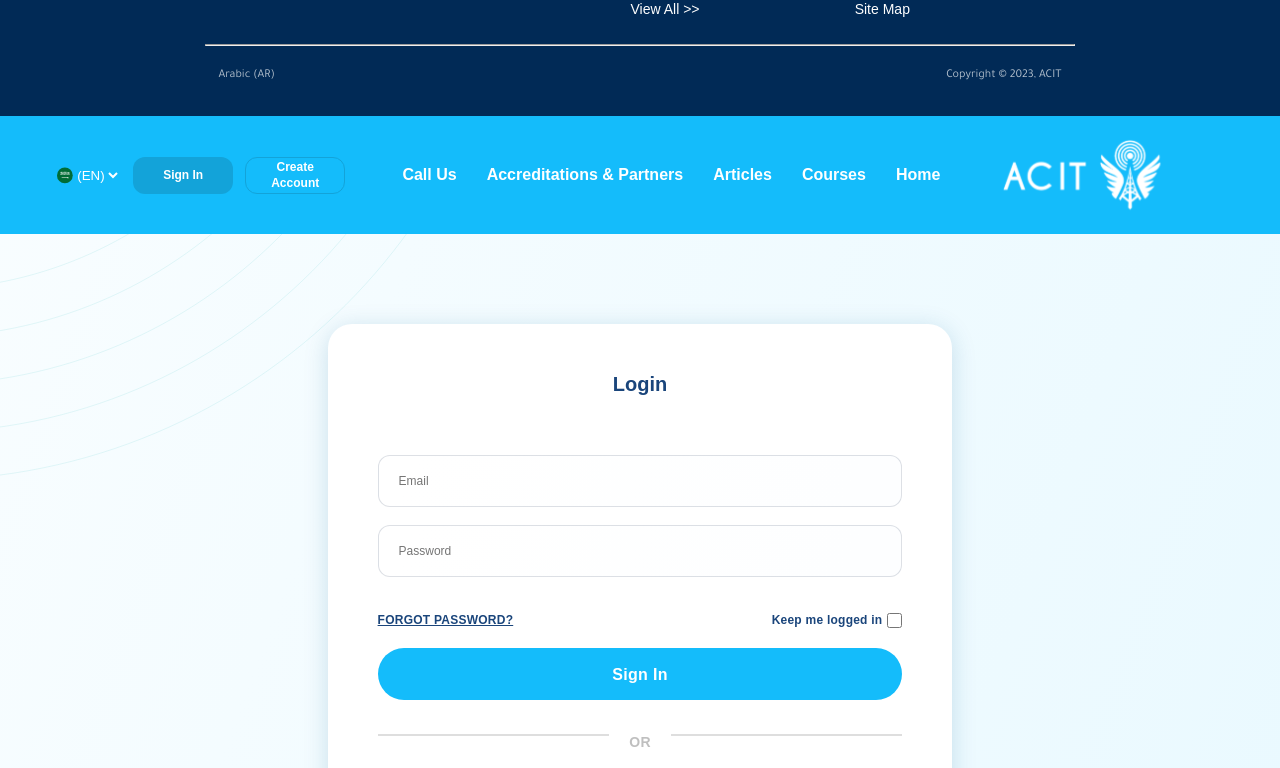
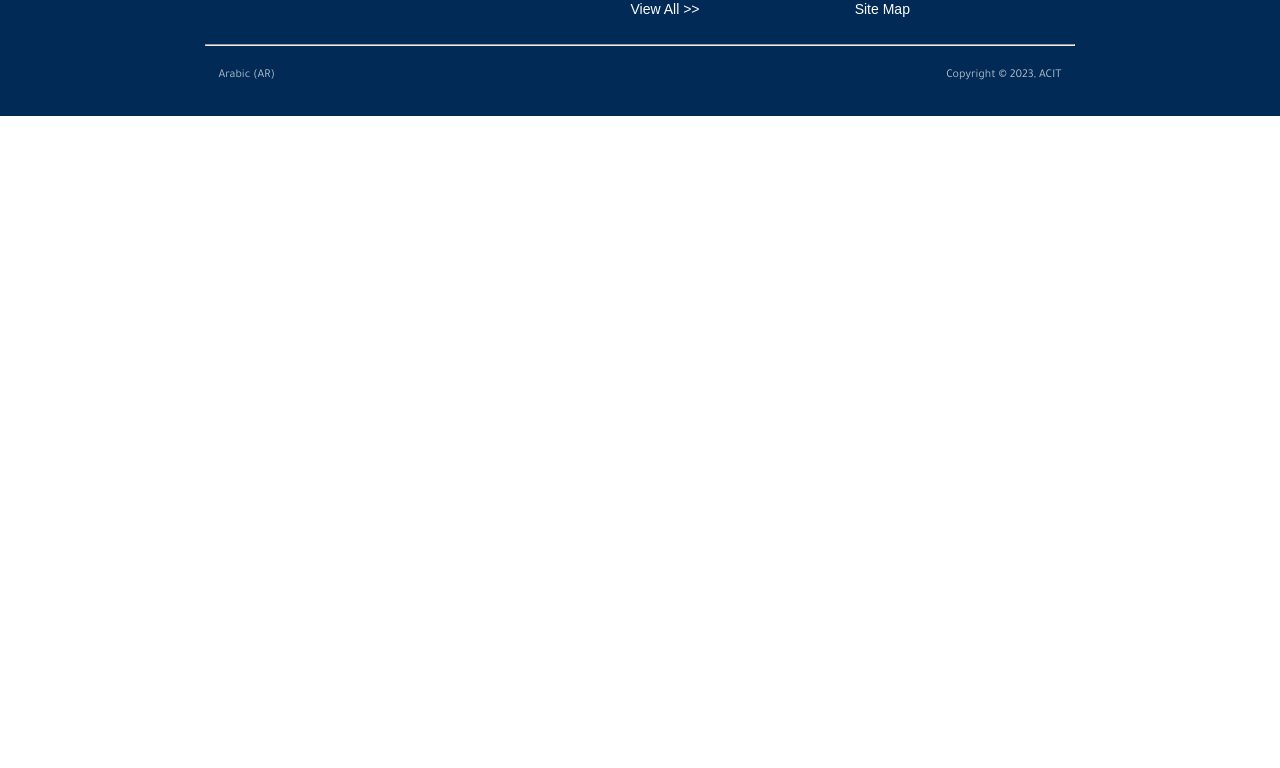
Before and after one commit to sant-c137/acit-frontend, a React (Vite) app: page / in a window 1280 px wide. Shown: the part 5194-5962 px from the top of the page. After the commit the page ends 5310 px from the top, so only its background shows below. Built offline with nearby package versions, Linux system fonts and the light colour scheme; no server answers.

Commit message:
Fixing css imports

```diff
--- a/src/components/AcitBlogArticles.jsx
+++ b/src/components/AcitBlogArticles.jsx
@@ -1,3 +1,4 @@
+import './AcitBlogArticles.css';
 import { FavCourse } from "../components/FavCourse";
 
 export const AcitBlogArticles = () => {
--- a/src/components/AcitCourseListing.jsx
+++ b/src/components/AcitCourseListing.jsx
@@ -1,3 +1,4 @@
+import './AcitCourseListing.css';
 import { Course } from "../components/Course";
 import { Card } from "../components/Card";
 import { useState, useEffect } from "react";
--- a/src/components/AcitMainContent.jsx
+++ b/src/components/AcitMainContent.jsx
@@ -1,3 +1,4 @@
+import './AcitMainContent.css';
 import { Header } from "../components/Header";
 import { useTranslation } from 'react-i18next';
 
--- a/src/components/AcitMissionVision.jsx
+++ b/src/components/AcitMissionVision.jsx
@@ -1,3 +1,4 @@
+import './AcitMissionVision.css';
 import { MissionVision } from "./MissionVision";
 
 export const AcitMissionVision = () => {
--- a/src/components/AcitOpinionsStudents.jsx
+++ b/src/components/AcitOpinionsStudents.jsx
@@ -1,3 +1,5 @@
+import './AcitOpinionsStudents.css';
+
 export const AcitOpinionsStudents = () => {
   return (
     <>
--- a/src/components/Card.jsx
+++ b/src/components/Card.jsx
@@ -1,3 +1,5 @@
+import './Card.css';
+
 export const Card = ({ title, numOfCourses, cardKey}) => {
   const colors = {
     background1: "#4583832B",
--- a/src/components/Course.jsx
+++ b/src/components/Course.jsx
@@ -1,3 +1,5 @@
+import './Course.css';
+
 export const Course = ({
   name,
   startDate,
--- a/src/components/FavCourse.jsx
+++ b/src/components/FavCourse.jsx
@@ -1,3 +1,5 @@
+import './FavCourse.css';
+
 export const FavCourse = () => {
   return (
     <>
--- a/src/components/Footer.jsx
+++ b/src/components/Footer.jsx
@@ -1,3 +1,4 @@
+import './Footer.css';
 import { useTranslation } from 'react-i18next';
 
 export const Footer = () => {
--- a/src/components/MissionVision.jsx
+++ b/src/components/MissionVision.jsx
@@ -1,3 +1,5 @@
+import './MissionVision.css';
+
 export const MissionVision = () => {
   return (
     <>
--- a/src/screens/Home.jsx
+++ b/src/screens/Home.jsx
@@ -1,17 +1,10 @@
+import './Login.css';
 import { AcitMainContent } from '../components/AcitMainContent';
 import { AcitCourseListing } from '../components/AcitCourseListing';
 import { AcitOpinionsStudents } from '../components/AcitOpinionsStudents';
 import { AcitMissionVision } from '../components/AcitMissionVision';
 import { AcitBlogArticles } from '../components/AcitBlogArticles';
 import { Footer } from '../components/Footer';
-import { Header } from '../components/Header';
-
-import { Login } from '../screens/Login';
-import {Main2} from '../Main2'
-import './Login.css';
-import { StudentDashboard } from './StudentDashboard';
-import {UpdateUserForm} from '../components/UpdateUserForm'
-import { EditAccount } from './EditAccount';
 
 export const Home = () => {
   return (
@@ -22,12 +15,6 @@ export const Home = () => {
       <AcitBlogArticles />
       <AcitMissionVision />
       <Footer />
-      <Main2/>
-      {/* <UpdateUserForm/> */}
-
-      {/* <StudentDashboard/> */}
-
-      {/* <EditAccount></EditAccount> */}
     </>
   );
 };
```
